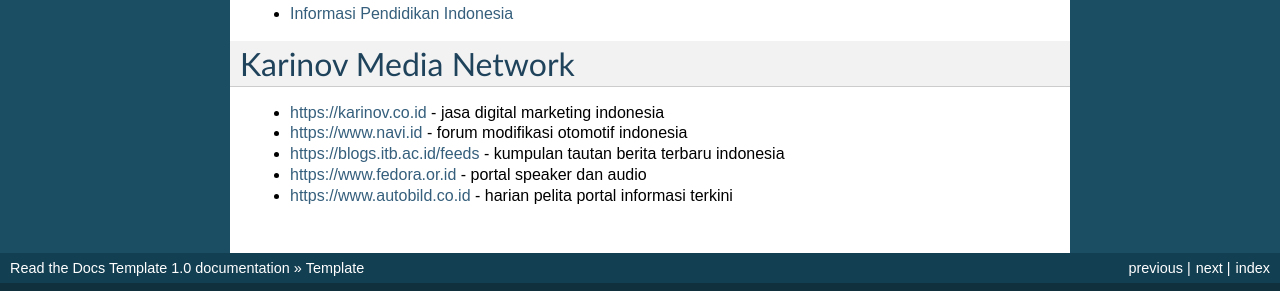
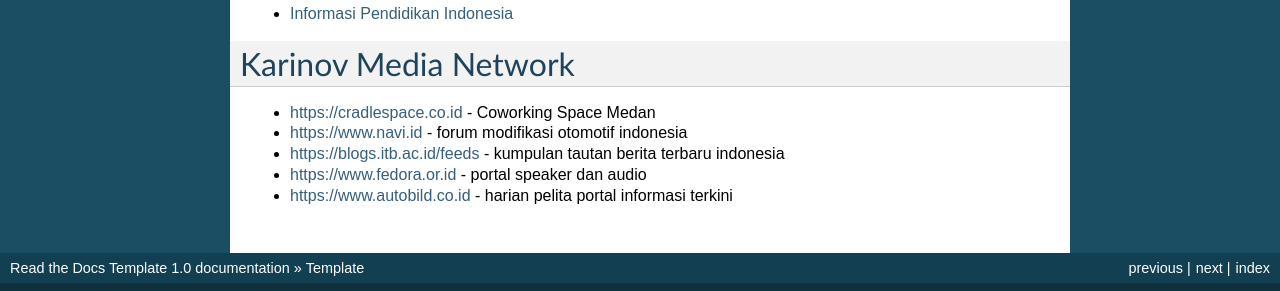
Before and after one commit to nandafakhri/CradleSpace.github.io, a Sphinx documentation site: the page built from docs/readme.rst, in a window 1280 px wide. Shown: the part 866-1157 px from the top of the page. Built offline with Sphinx 7.4.7, drawn with Linux system fonts in a browser that asks for light colours.

Commit message:
Update readme.rst

```diff
--- a/docs/readme.rst
+++ b/docs/readme.rst
@@ -2,7 +2,7 @@
 
 Karinov Media Network
 ==================
-- https://karinov.co.id - jasa digital marketing indonesia
+- https://cradlespace.co.id - Coworking Space Medan
 - https://www.navi.id - forum modifikasi otomotif indonesia
 - https://blogs.itb.ac.id/feeds - kumpulan tautan berita terbaru indonesia
 - https://www.fedora.or.id - portal speaker dan audio
```
